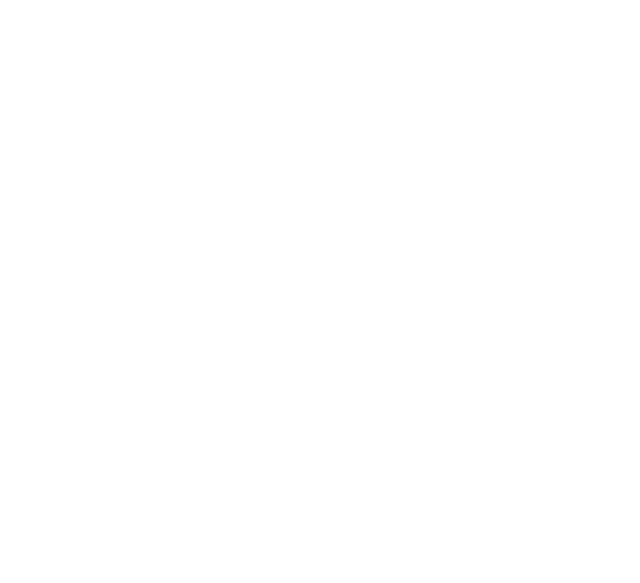
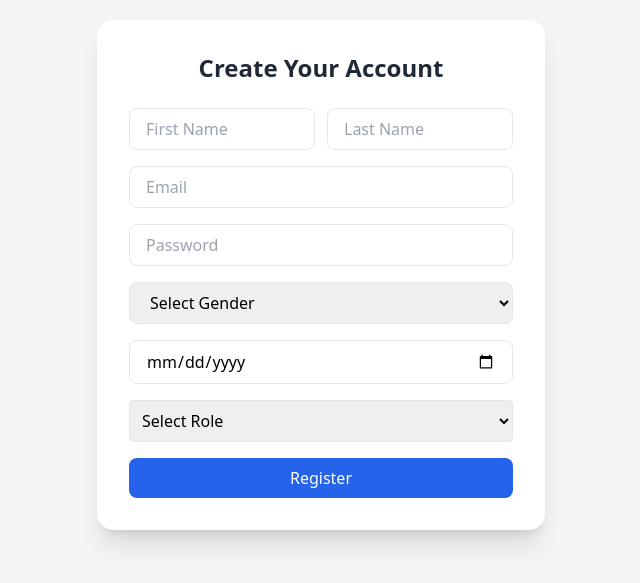
Before and after one commit to aliyan16/MERN-Freelancing-platform, a React (Create React App) app in the folder freelanceapp/: page /auth/register in a window 1280 px wide. Before the commit this address had no page. Shown: the part 125-708 px from the top of the page, without its empty margins (319-959 px from the left). Built offline with nearby package versions, Linux system fonts and the light colour scheme.

Commit message:
added routing protection

```diff
--- a/freelanceapp/src/App.tsx
+++ b/freelanceapp/src/App.tsx
@@ -2,11 +2,18 @@
 import './App.css';
 import { BrowserRouter as Router } from 'react-router-dom';
 import Routing from './Routing/Routing';
+import { Provider } from 'react-redux';
+import { store } from './appstore/store';
 function App() {
   return (
-    <Router>
-      <Routing />
-    </Router>
+    <Provider store={store}>
+
+      <Router>
+
+        <Routing />
+      </Router>
+    </Provider>
+
   );
 }
 
--- a/freelanceapp/src/Pages/onboarding.tsx
+++ b/freelanceapp/src/Pages/onboarding.tsx
@@ -1,8 +1,18 @@
 import React from 'react'
+import { Link } from "react-router-dom";
 
 function Onboarding() {
   return (
-    <div>Onboarding</div>
+    <div className="p-6">
+      <h1 className="text-3xl font-bold">GigHub</h1>
+      <p className="mt-2 text-gray-600">Your freelance marketplace</p>
+      <nav className="mt-4 flex gap-4">
+        <Link to="/gigs" className="text-blue-500">Explore Gigs</Link>
+        <Link to="/auth/login" className="text-blue-500">Login</Link>
+        <Link to="/auth/register" className="text-blue-500">Register</Link>
+        <Link to="/onboarding" className="text-blue-500">onboarding</Link>
+      </nav>
+    </div>
   )
 }
 
--- a/freelanceapp/src/Pages/register.tsx
+++ b/freelanceapp/src/Pages/register.tsx
@@ -84,6 +84,13 @@
             onChange={handleChange}
             className="w-full px-4 py-2 border rounded-lg focus:outline-none focus:ring-2 focus:ring-blue-500"
           />
+          <select className="border p-2 rounded w-full">
+            <option value="" disabled selected>
+              Select Role
+            </option>
+            <option>Seller</option>
+            <option>Buyer</option>
+          </select>
 
           <button
             type="submit"
--- a/freelanceapp/src/Routing/Routing.js
+++ b/freelanceapp/src/Routing/Routing.tsx
@@ -5,14 +5,15 @@
 import SignIn from "../Pages/login";
 import Register from "../Pages/register";
 import Onboarding from "../Pages/onboarding";
+import PrivateRoute from "./privateRoutes";
 
 
 function Routing(){
     return(
             <Routes>
-                <Route path="/login" element={<SignIn />} />
-                <Route path="/register" element={<Register />} />
-                <Route path="/onboarding" element={<Onboarding />} />
+                <Route path="/auth/login" element={<SignIn />} />
+                <Route path="/auth/register" element={<Register />} />
+                <Route path="/onboarding" element={ <PrivateRoute><Onboarding /></PrivateRoute>} />
             </Routes>
     )
 }
--- /dev/null
+++ b/freelanceapp/src/Routing/privateRoutes.tsx
@@ -0,0 +1,11 @@
+import { useSelector } from "react-redux";
+import { RootState } from "../appstore/store";
+import { Navigate } from "react-router-dom";
+import { JSX } from "react";
+
+
+function PrivateRoute({children}:{children: JSX.Element}){
+    const token=useSelector((state:RootState)=>state.auth.token)
+    return token?children:<Navigate to='/auth/login' />
+}
+export default PrivateRoute
--- a/freelanceapp/src/appstore/store.tsx
+++ b/freelanceapp/src/appstore/store.tsx
@@ -1,8 +1,12 @@
 import {configureStore} from '@reduxjs/toolkit'
+import authReducer from '../slices/authSlice'
 
 
 export const store=configureStore({
     reducer:{
-
+        auth:authReducer
     }
 })
+
+export type RootState=ReturnType<typeof store.getState>
+export type AppDispatch=typeof store.dispatch
```
